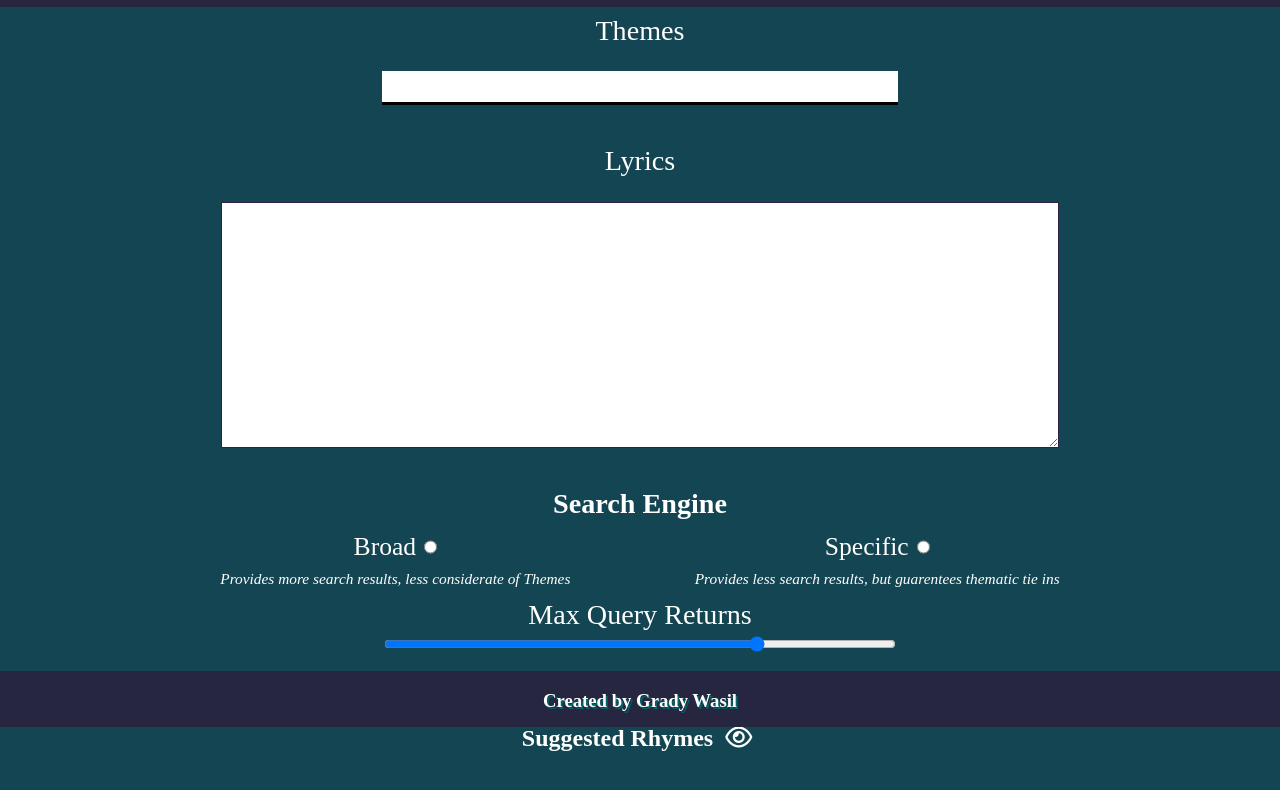
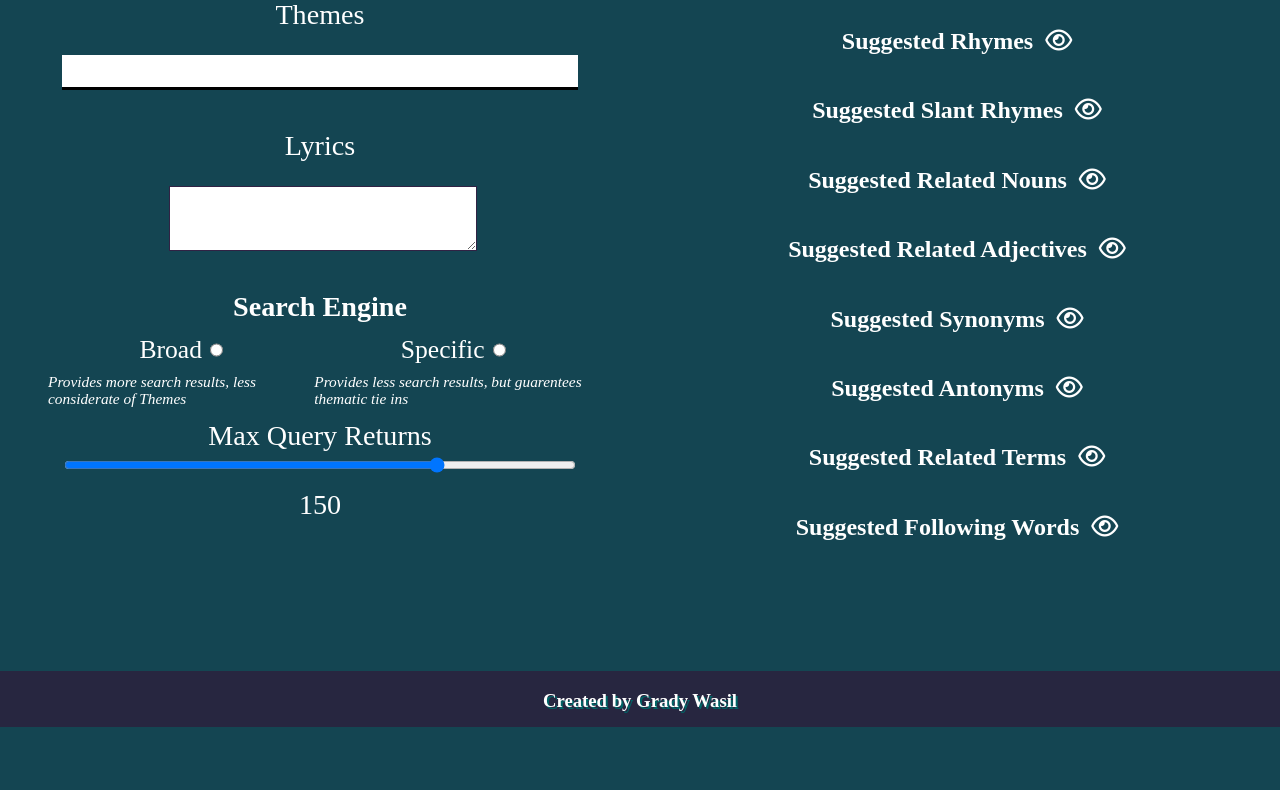
Before and after one commit to Arrangedgodly/rhymebook, a website built with webpack: page src/index.html in a window 1280 px wide. Shown: the part 73-863 px from the top of the page. After the commit the page ends 800 px from the top, so only its background shows below. Built offline with nearby package versions, Linux system fonts and the light colour scheme.

Commit message:
refactor: working on making the suggestions a side window instead of a main page piece you scroll to

```diff
--- a/src/blocks/form.css
+++ b/src/blocks/form.css
@@ -3,12 +3,13 @@
   flex-direction: column;
   justify-content: center;
   align-items: center;
+  width: 50vw;
 }
 
 .form-engine {
   display: flex;
   justify-content: space-evenly;
-  width: 85vw;
+  width: 85%;
 }
 
 .form-engine-wrapper {
@@ -68,7 +69,7 @@
 }
 
 .form-input-body {
-  height: 30vh;
-  width: 65vw;
+  height: 100%;
+  width: 100%;
   text-align: center;
 }
--- a/src/blocks/header.css
+++ b/src/blocks/header.css
@@ -2,6 +2,7 @@
   display: flex;
   justify-content: center;
   background-color: #272640;
+  height: 8vh;
 }
 
 .header-title {
--- /dev/null
+++ b/src/blocks/results.css
@@ -0,0 +1,6 @@
+.results {
+    width: 50vw;
+    position: fixed;
+    right: 0;
+    top: 10vh;
+}
--- a/src/index.css
+++ b/src/index.css
@@ -2,6 +2,7 @@
 @import url("./blocks/header.css");
 @import url("./blocks/page.css");
 @import url("./blocks/form.css");
+@import url("./blocks/results.css");
 @import url("./blocks/rhymes.css");
 @import url("./blocks/eye.css");
 @import url("./blocks/rhyme.css");
--- a/src/index.html
+++ b/src/index.html
@@ -85,6 +85,7 @@
           </label>
           <p class="form-label form-label-max"></p>
         </form>
+        <div class="results">
           <div class="rhymes-wrapper container">
             <h2 class="rhymes-title">
               Suggested Rhymes
@@ -157,6 +158,7 @@
             </h2>
             <ul class="rhymes rhymes-follow"></ul>
           </div>
+        </div>
         <template id="rhyme">
           <li class="rhyme col col-md-auto"></li>
         </template>
```
Lines whose indentation alone changed are shown as unchanged.
